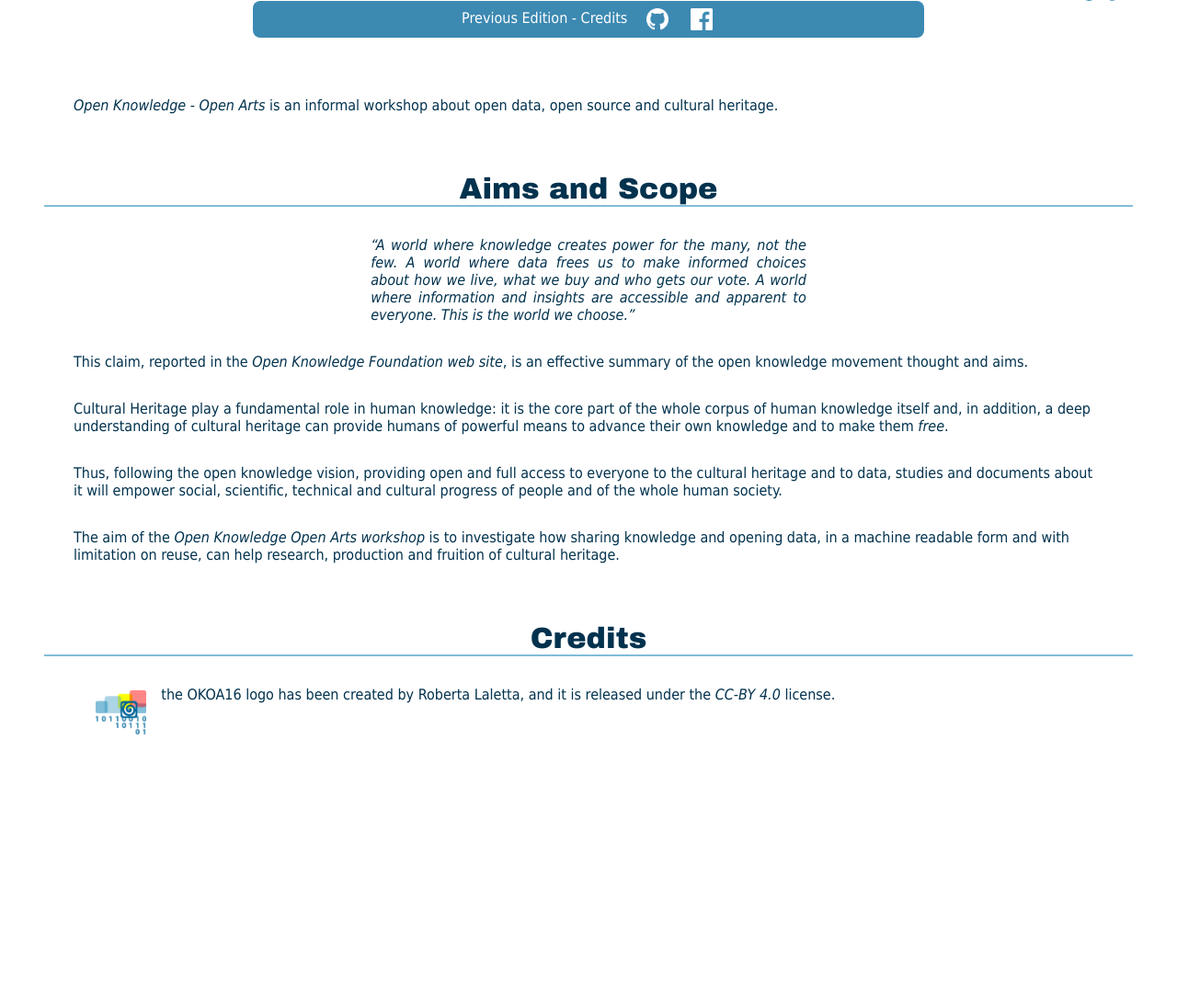
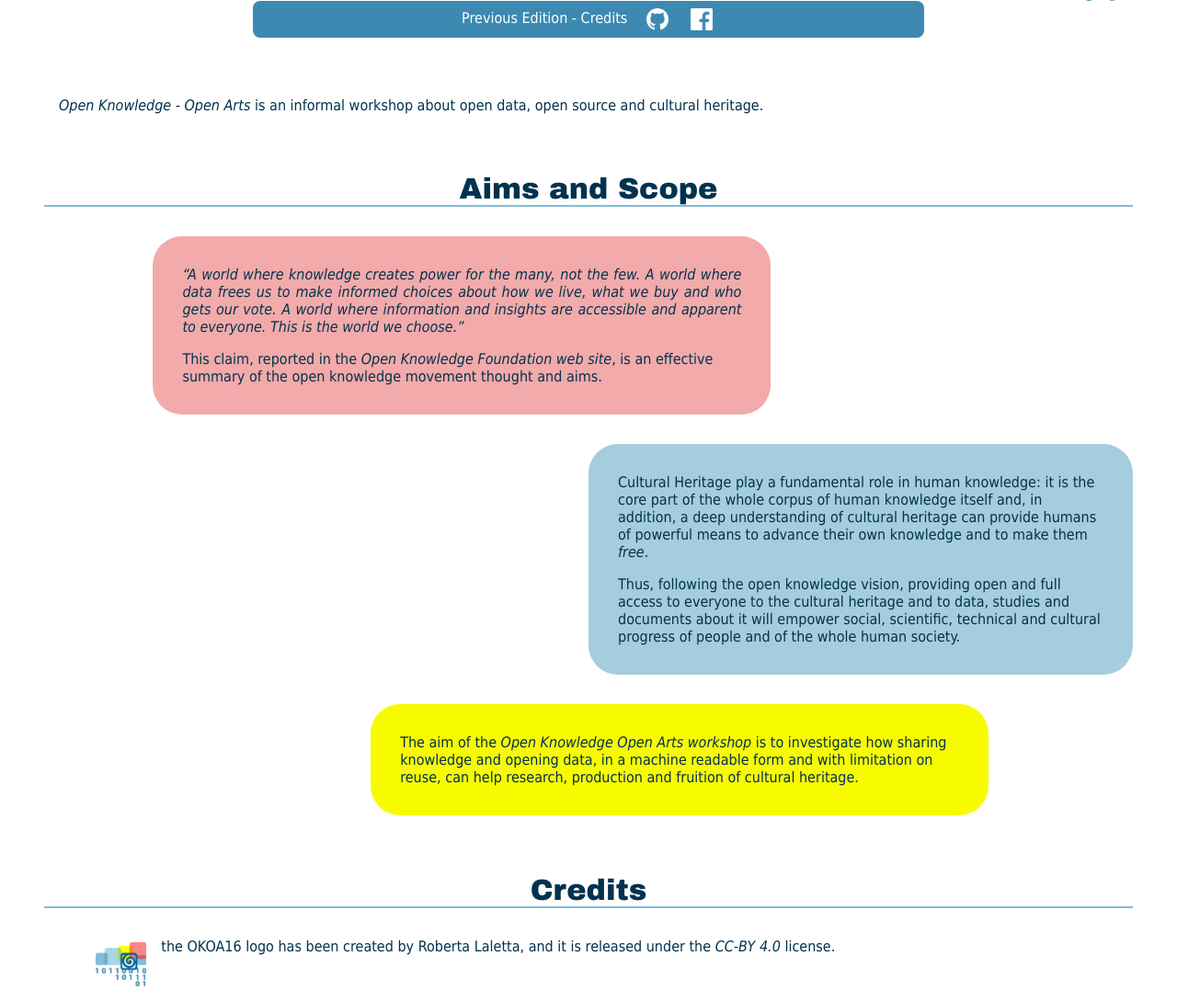
Before and after one commit to opendatahacklab/okoa16, a PHP site: page / in a window 1280 px wide. Shown: the part 191-1280 px from the top of the page at 92% size. Before the commit the page ends 990 px from the top, so only its background shows below. Run offline with PHP 8.4, Linux system fonts and the light colour scheme.

Commit message:
Baloons!

```diff
--- a/index.html
+++ b/index.html
@@ -27,6 +27,7 @@
 	</section>
 	<section id="aims">
 		<h2>Aims and Scope</h2>
+		<div class="piece left red">
 			<blockquote cite="https://okfn.org/">A world where knowledge creates power for the many, not the few.
 				A world where data frees us to make informed choices about how we live, what we buy and who gets our vote.
 				A world where information and insights are accessible and apparent to everyone.
@@ -34,7 +35,9 @@
 
 			<p>This claim, reported in the <a href="https://okfn.org/">Open Knowledge Foundation web
 			site</a>, is an effective summary of the open knowledge movement thought and aims.</p>
+		</div>
 
+		<div class="piece right blue">
 			<p>Cultural Heritage play a fundamental role in human knowledge: it is the core part
 			of the whole corpus of human knowledge itself and, in addition, a deep understanding of
 			cultural heritage can provide humans of powerful means to advance their own knowledge
@@ -44,10 +47,13 @@
 			everyone to the cultural heritage and to data, studies and documents about it will empower
 			social, scientific, technical and cultural progress of people and of the whole human
 			society.</p>
+		</div>
 
+		<div class="piece center yellow">
 			<p>The aim of the <em>Open Knowledge Open Arts workshop</em> is to investigate how sharing
 			knowledge and opening data, in a machine readable form and with limitation on reuse, can
 			help research, production and fruition of cultural heritage.</p>
+		</div>
 	</section>
 
 	<!-- 000 <em>Open Knowledge - Open Arts</em> is an informal workshop about open data, open source and
--- a/okoa16.css
+++ b/okoa16.css
@@ -89,11 +89,12 @@ nav a:link, nav a:visited,  nav a:active, nav a:hover{
 /* SECTIONS */
 section{
 	margin : 4em 1em 1em 1em;
+	clear: both;
 }
 
-p{
-	margin : 2em 1em 1em 1em;
-	padding : 0 1em 0 1em;
+p, blockquote{
+	margin : 1em 1em 1em 1em;
+	padding : 0 0 0 0;
 }
 
 h2{
@@ -104,9 +105,49 @@ h2{
 	margin: 0 0 1em 0;
 	font-family: Arial Black, sans-serif;
 }
+
+/* SECTION CONTENTS */
+div.piece{
+	margin-top:2em;
+	margin-bottom:2em;
+	padding: 1em 1em 1em 1em;
+	max-width:40em;
+	border:none;
+	border-radius: 2em;
+}
+
+div.left{
+	margin-left:10%;
+}
+
+div.center{
+	margin-left:30%;
+}
+
+div.right{
+	margin-left:50%;
+}
+
+div.red{
+	background-color:#f3aaaa;
+/*	background-color:#f1c5c5; */
+}
+
+div.yellow{
+	background-color:#f8fb00;
+}
+
+div.blue{
+	background-color:#a5cddd;
+}
+
+/*div.piece p{
+	display: inline-block;
+}*/
+
 /* INTRO */
 blockquote{
-	margin : 1em 30% 1em 30%;
+/*	margin : 0 6em 1em 6em; */
 	text-align: justify;
 	font-style : italic;
 	font-size : 1em;
@@ -125,7 +166,7 @@ content: '\201D';
 
 
 
-/* CRETITS */
+/* CREDITS */
 ol.iconlist{
 	list-style-type : none;
 }
```
Lines whose indentation alone changed are shown as unchanged.
